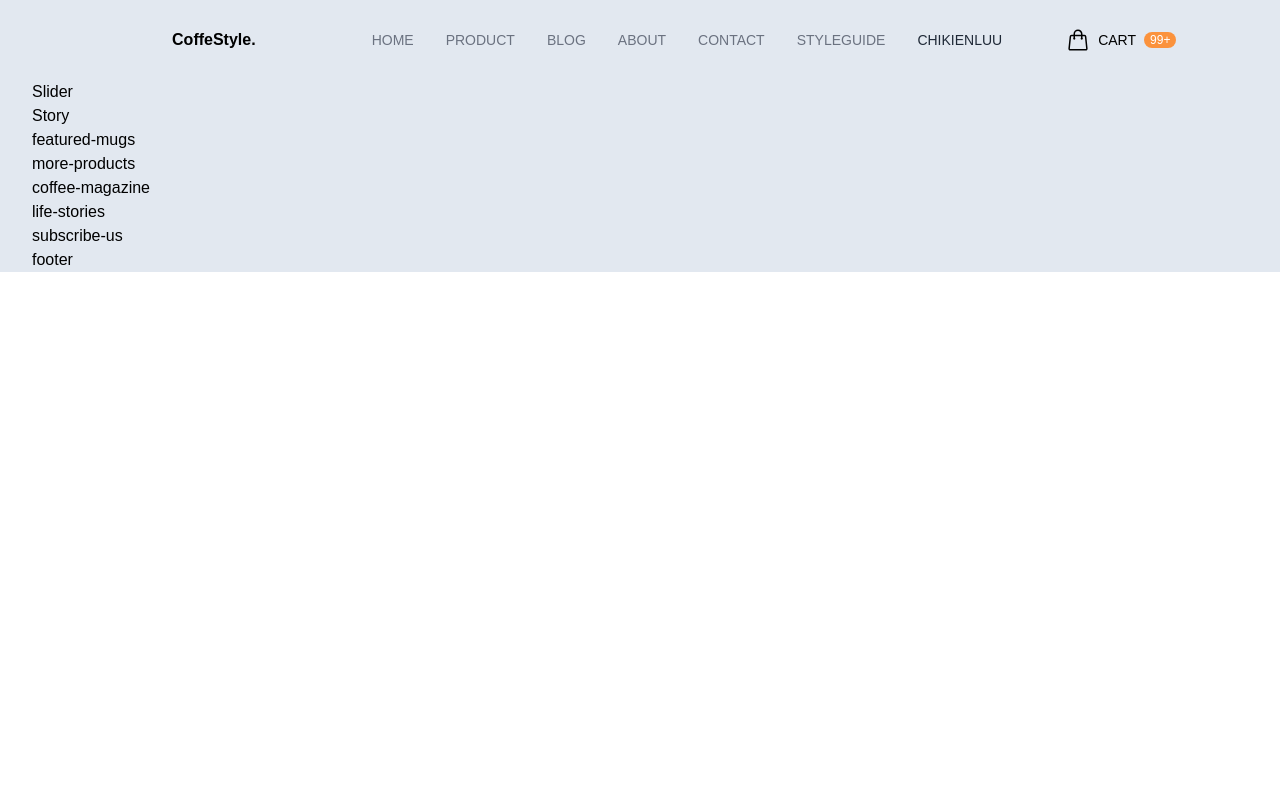
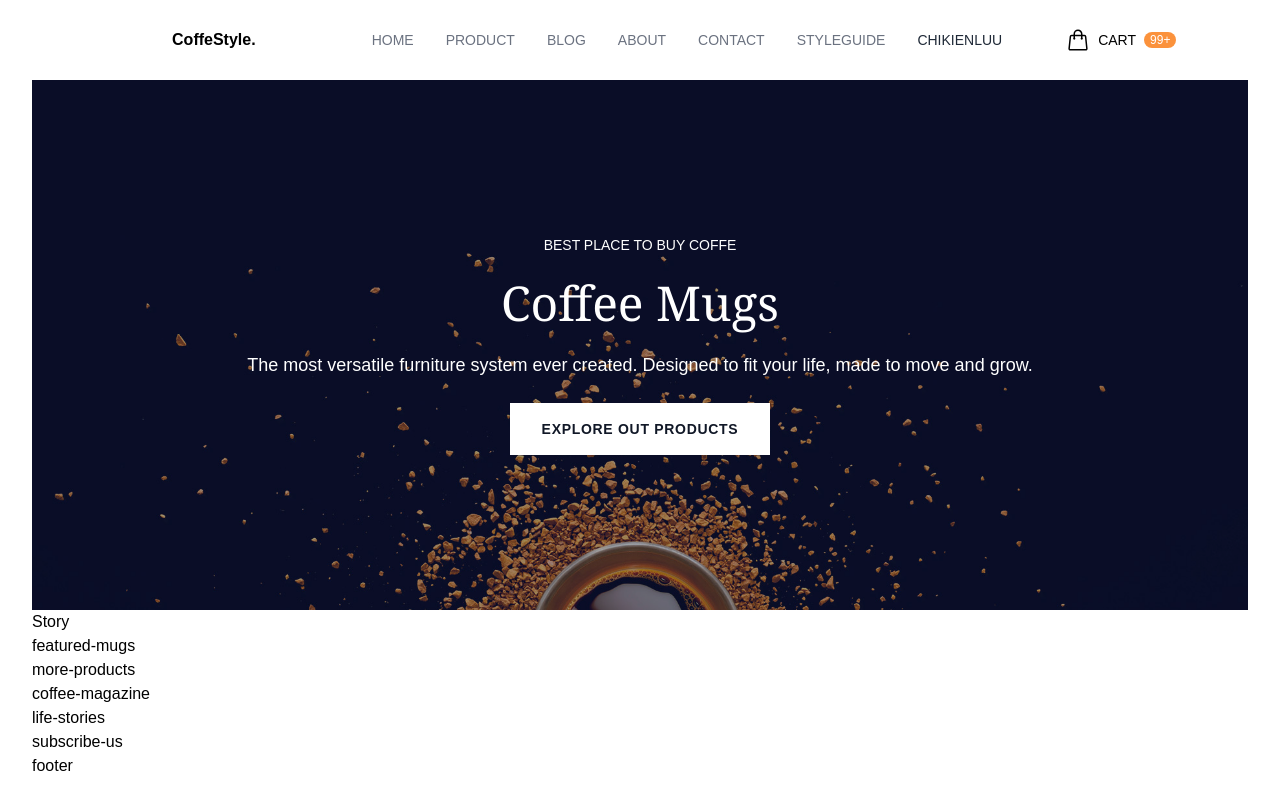
Before and after one commit to luwukien/coffe-style-tailwindcss, a website: page public/index.html in a window 1280 px wide. Drawn offline with nearby package versions, Linux system fonts and the light colour scheme; files that its build step writes are made by us from their sources.

Commit message:
feat: slider - war: font

```diff
--- a/public/index.html
+++ b/public/index.html
@@ -10,7 +10,7 @@
 </head>
 <body>
   <div id="root">
-    <div class="content-wrapper font-Karla max-w-screen-2xl text-base mx-auto px-8 bg-slate-200">
+    <div class="content-wrapper font-Karla max-w-screen-2xl text-base mx-auto px-8 ">
         <header class="p-6 mx-auto">
           <nav class="flex justify-between items-center relative">
             <div class="logo basis-2/6 text-center texl-xl font-semibold cursor-pointer">
@@ -52,7 +52,7 @@
               </li>
             </ul>
 
-            <div class="basis-1/6 lg:hidden flex items-center cursor-pointer px-3 sm:px-8 ">
+            <div class="basis-1/6 lg:hidden flex items-center cursor-pointer px-3 sm:px-8">
               <svg id="ct-toggle-top-menu-icon" xmlns="http://www.w3.org/2000/svg" fill="none" viewBox="0 0 24 24" stroke-width="1.5" stroke="currentColor" class="size-6">
                 <path stroke-linecap="round" stroke-linejoin="round" d="M3.75 6.75h16.5M3.75 12h16.5m-16.5 5.25h16.5" />
               </svg>
@@ -62,9 +62,20 @@
         </header>
 
         <main>
-          <div class="slider">
-            Slider
-          </div> <!-- End slider-->
+          <div class="slider h-[530px] bg-[url('./img/slider-bg.jpg')] bg-cover bg-no-repeat bg-bottom">
+            <div class="w-full h-full flex justify-center items-center bg-gray-900 bg-opacity-40">
+              <div class="mx-16 text-white text-center">
+                <div class="uppercase mb-6 text-sm">Best place to buy coffe</div>
+                <div class="font-medium font-serif text-5xl mb-6">Coffee Mugs</div>
+                <div class="text-lg mb-6 font-medium">The most versatile furniture system ever created. Designed to fit your life, made to move and grow.</div>
+                    <div class="flex justify-center items-center">
+                      <div class="uppercase bg-white text-gray-900 w-max tracking-wider py-4 px-8 text-sm font font-semibold cursor-pointer hover:bg-opacity-95">
+                        Explore out products
+                      </div>
+                    </div>
+                </div>
+              </div>
+            </div> <!-- End slider-->
 
           <div class="story">
             Story
```
Also changed, not shown: public/img/slider-bg.jpg (added).
